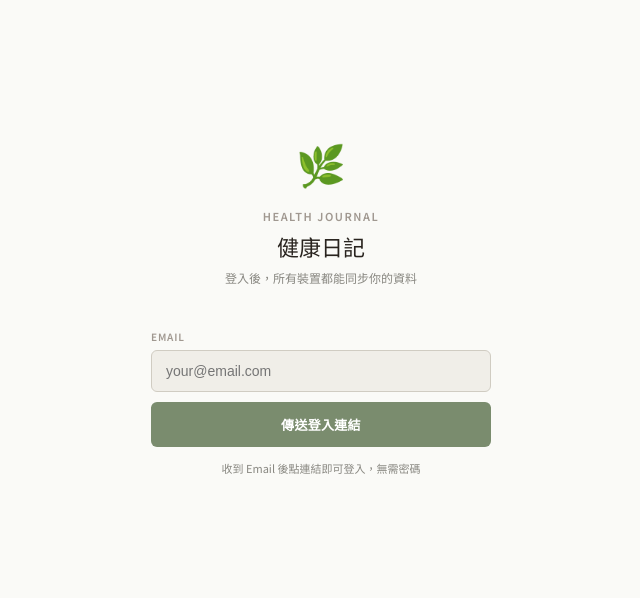
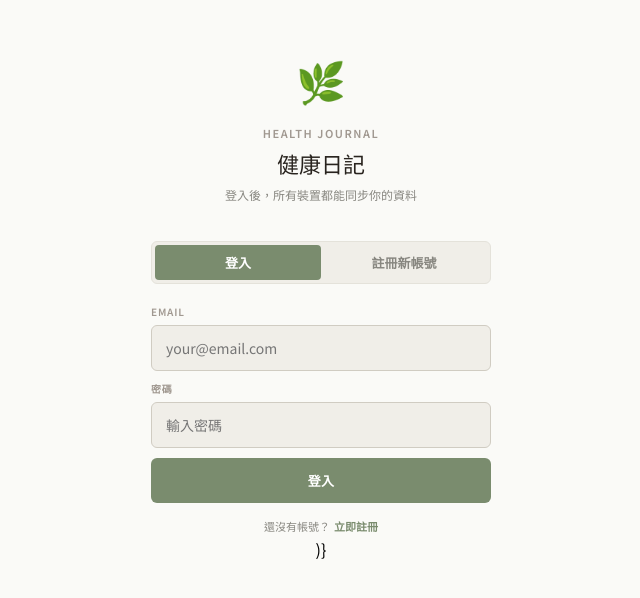
Before and after one commit to a0988570199-sketch/health-tracker-cloud, a React (Vite) app: page / in a window 1280 px wide. Shown: the part 102-700 px from the top of the page, without its empty margins (319-959 px from the left). Built offline with nearby package versions, Linux system fonts and the light colour scheme.

Commit message:
Update App.jsx

```diff
--- a/src/App.jsx
+++ b/src/App.jsx
@@ -311,28 +311,28 @@ const PhotosTab = ({ photos, setPhotos, today }) => {
   );
 };
 
-// ─── 登入畫面 ─────────────────────────────────────────────────────────────────
-const LoginScreen = ({ onLogin }) => {
+// ─── 登入畫面（密碼登入）─────────────────────────────────────────────────────
+const LoginScreen = () => {
   const [loading, setLoading] = useState(false);
   const [email, setEmail] = useState("");
-  const [sent, setSent] = useState(false);
+  const [password, setPassword] = useState("");
   const [error, setError] = useState("");
+  const [isSignUp, setIsSignUp] = useState(false);
 
-  const sendMagicLink = async () => {
+  const inputStyle = { width: "100%", padding: "12px 14px", borderRadius: 6, border: `0.5px solid ${C.borderStrong}`, fontSize: 14, outline: "none", background: C.card, color: C.text, boxSizing: "border-box", marginBottom: 10, fontFamily: "inherit" };
+
+  const handleSubmit = async () => {
     if (!email.includes("@")) { setError("請輸入有效的 Email"); return; }
+    if (password.length < 6) { setError("密碼至少需要 6 個字元"); return; }
     setLoading(true); setError("");
-    // Always redirect to origin so PWA session is restored correctly
-    const redirectTo = window.location.origin + window.location.pathname;
-    const { error: err } = await supabase.auth.signInWithOtp({
-      email,
-      options: {
-        emailRedirectTo: redirectTo,
-        shouldCreateUser: true,
+    if (isSignUp) {
+      const { error: err } = await supabase.auth.signUp({ email, password });
+      if (err) setError(err.message === "User already registered" ? "此 Email 已註冊，請直接登入" : err.message);
+    } else {
+      const { error: err } = await supabase.auth.signInWithPassword({ email, password });
+      if (err) setError(err.message === "Invalid login credentials" ? "Email 或密碼錯誤" : err.message);
     }
-    });
     setLoading(false);
-    if (err) setError(err.message);
-    else setSent(true);
   };
 
   return (
@@ -341,42 +341,47 @@ const LoginScreen = ({ onLogin }) => {
       <div style={{ fontSize: 40, marginBottom: 16 }}>🌿</div>
       <div style={{ fontSize: 11, fontWeight: 600, color: C.textSub, letterSpacing: "1.5px", textTransform: "uppercase", marginBottom: 6 }}>Health Journal</div>
       <div style={{ fontSize: 22, fontWeight: 500, color: C.text, marginBottom: 6 }}>健康日記</div>
-      <div style={{ fontSize: 12, color: C.textMuted, marginBottom: 40, textAlign: "center", lineHeight: 1.7 }}>登入後，所有裝置都能同步你的資料</div>
+      <div style={{ fontSize: 12, color: C.textMuted, marginBottom: 36, textAlign: "center", lineHeight: 1.7 }}>登入後，所有裝置都能同步你的資料</div>
 
-      {!sent ? (
       <div style={{ width: "100%", maxWidth: 340 }}>
+        {/* 切換登入 / 註冊 */}
+        <div style={{ display: "flex", background: C.card, borderRadius: 6, padding: 3, marginBottom: 20, border: `0.5px solid ${C.border}` }}>
+          {[["login", "登入"], ["signup", "註冊新帳號"]].map(([key, label]) => (
+            <button key={key} onClick={() => { setIsSignUp(key === "signup"); setError(""); }}
+              style={{ flex: 1, padding: "8px", borderRadius: 4, border: "none", fontSize: 13, fontWeight: 600, cursor: "pointer", transition: "all 0.2s",
+                background: (key === "signup") === isSignUp ? C.accent : "transparent",
+                color: (key === "signup") === isSignUp ? "white" : C.textMuted }}>
+              {label}
+            </button>
+          ))}
+        </div>
+
         <div style={{ fontSize: 10, fontWeight: 600, color: C.textSub, letterSpacing: "0.8px", textTransform: "uppercase", marginBottom: 6 }}>Email</div>
         <input type="email" placeholder="your@email.com" value={email}
           onChange={e => setEmail(e.target.value)}
-            onKeyDown={e => e.key === "Enter" && sendMagicLink()}
-            style={{ width: "100%", padding: "12px 14px", borderRadius: 6, border: `0.5px solid ${C.borderStrong}`, fontSize: 14, outline: "none", background: C.card, color: C.text, boxSizing: "border-box", marginBottom: 10 }} />
+          onKeyDown={e => e.key === "Enter" && handleSubmit()}
+          style={inputStyle} />
 
-          {error && <div style={{ fontSize: 12, color: "#C47A5A", marginBottom: 8 }}>{error}</div>}
+        <div style={{ fontSize: 10, fontWeight: 600, color: C.textSub, letterSpacing: "0.8px", textTransform: "uppercase", marginBottom: 6 }}>密碼</div>
+        <input type="password" placeholder={isSignUp ? "設定密碼（至少 6 個字元）" : "輸入密碼"} value={password}
+          onChange={e => setPassword(e.target.value)}
+          onKeyDown={e => e.key === "Enter" && handleSubmit()}
+          style={inputStyle} />
 
-          <button onClick={sendMagicLink} disabled={loading}
-            style={{ width: "100%", background: C.accent, color: "white", border: "none", borderRadius: 6, padding: "13px", fontSize: 13, fontWeight: 600, cursor: loading ? "default" : "pointer", opacity: loading ? 0.7 : 1, letterSpacing: "0.3px" }}>
-            {loading ? "傳送中⋯" : "傳送登入連結"}
+        {error && <div style={{ fontSize: 12, color: "#C47A5A", marginBottom: 10, padding: "8px 10px", background: "#FAF0EC", borderRadius: 6 }}>{error}</div>}
+
+        <button onClick={handleSubmit} disabled={loading}
+          style={{ width: "100%", background: C.accent, color: "white", border: "none", borderRadius: 6, padding: "13px", fontSize: 13, fontWeight: 600, cursor: loading ? "default" : "pointer", opacity: loading ? 0.7 : 1, letterSpacing: "0.3px", fontFamily: "inherit" }}>
+          {loading ? "處理中⋯" : isSignUp ? "建立帳號" : "登入"}
         </button>
-          <div style={{ fontSize: 11, color: C.textMuted, textAlign: "center", marginTop: 12, lineHeight: 1.7 }}>收到 Email 後點連結即可登入，無需密碼</div>
+
+        <div style={{ fontSize: 11, color: C.textMuted, textAlign: "center", marginTop: 14, lineHeight: 1.8 }}>
+          {isSignUp ? "已有帳號？" : "還沒有帳號？"}
+          <span onClick={() => { setIsSignUp(!isSignUp); setError(""); }}
+            style={{ color: C.accent, fontWeight: 600, cursor: "pointer", marginLeft: 4 }}>
+            {isSignUp ? "直接登入" : "立即註冊"}
+          </span>
         </div>
-      ) : (
-        <div style={{ textAlign: "center", maxWidth: 320 }}>
-          <div style={{ fontSize: 40, marginBottom: 12 }}>📬</div>
-          <div style={{ fontSize: 15, fontWeight: 600, color: C.text, marginBottom: 8 }}>確認信已送出！</div>
-          <div style={{ fontSize: 13, color: C.textMuted, lineHeight: 1.7, marginBottom: 20 }}>
-            請到 <strong>{email}</strong> 收信，點連結即可登入
-          </div>
-          <div style={{ background: C.card, borderRadius: 8, padding: 14, border: `0.5px solid ${C.border}`, textAlign: "left" }}>
-            <div style={{ fontSize: 11, fontWeight: 700, color: C.accent, marginBottom: 6, letterSpacing: "0.5px" }}>📱 使用主畫面捷徑的話</div>
-            <div style={{ fontSize: 12, color: C.textMuted, lineHeight: 1.8 }}>
-              點信件連結後會在 Safari 開啟並自動登入。<br/>
-              登入成功後，<strong>再從主畫面捷徑開啟</strong>，之後就會保持登入狀態，不需要重複驗證 ✅
-            </div>
-          </div>
-          <button onClick={() => setSent(false)}
-            style={{ marginTop: 16, background: "none", border: `0.5px solid ${C.borderStrong}`, borderRadius: 6, padding: "8px 20px", fontSize: 12, color: C.textMuted, cursor: "pointer" }}>
-            重新輸入 Email
-          </button>
       </div>
       )}
     </div>
```
Lines whose indentation alone changed are shown as unchanged.
